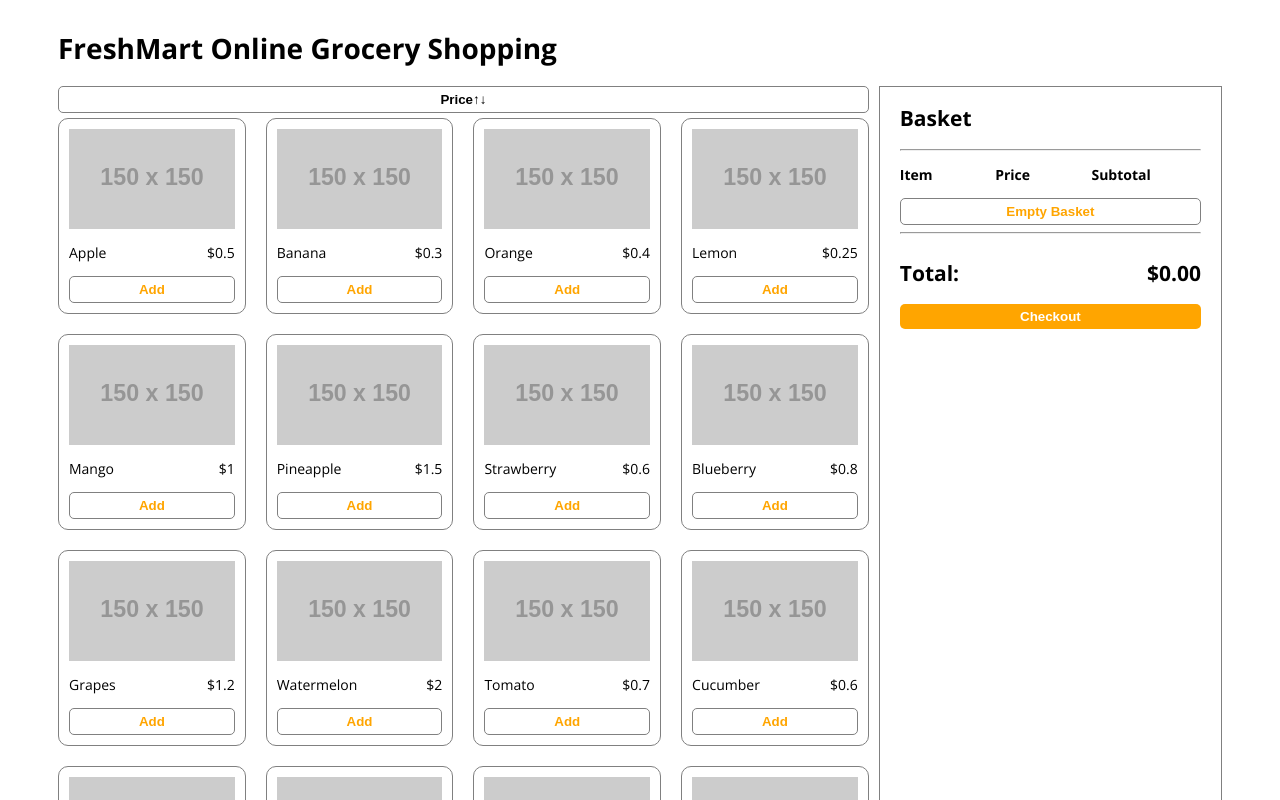
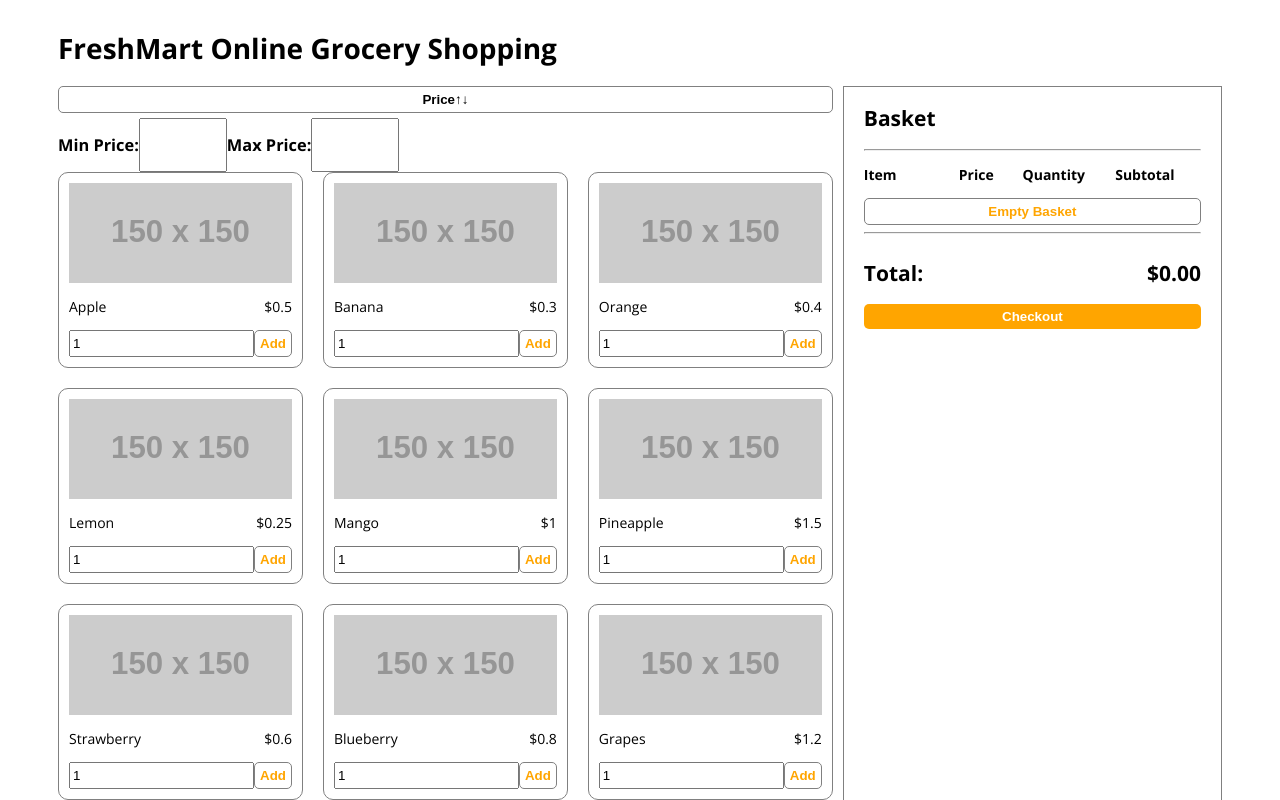
Before and after one commit to hien-tran-compado/grocery-store-app, a Vue app: page / in a window 1280 px wide. Shown: the top 800 px of the page. Built offline with nearby package versions, Linux system fonts and the light colour scheme.

Commit message:
additional objective

```diff
--- a/src/application-pages/ConfirmationPage.vue
+++ b/src/application-pages/ConfirmationPage.vue
@@ -1,22 +1,46 @@
 <template>
   <div class="confirmation-wrapper">
     <h1 class="confirmation-header">Your order has been confirm and is being processed </h1>
+    <p>Order Summary</p>
+    <ul>
+      <li class="list-header">
+        <span class="item-name">Item</span>
+        <span class="item-quantity">Quantity</span>
+        <span class="item-price">Unit Price</span>
+        <span class="item-subtotal">Price</span>
+      </li>
+      <li class="list-item" v-for="(shoppingListItem, index) in shoppingList" :key="index">
+        <span class="item-name"> {{ shoppingListItem.name }}</span>
+        <span class="item-quantity">{{ shoppingListItem.quantity }}</span>
+        <span class="item-price">${{ shoppingListItem.price.toFixed(2) }}</span>
+        <span class="item-subtotal">${{ (shoppingListItem.quantity * shoppingListItem.price).toFixed(2) }}</span>
+      </li>
+    </ul>
+    <hr>
+    <div class="basket-total">
+      <h2>Total:</h2>
+      <h2>${{ total.toFixed(2) }}</h2>
+    </div>
     <p>Your order has been confirm and is being processed.</p>
     <p>You will receive an email with your order details shortly. <br>
       If you have any questions or need further assistance, please don't hesitate to contact our customer support team.
     </p>
     <p>Thank you for shopping with us!</p>
-    <a @click="goToHomePage" class="confirmation-homepage">> Return to home page</a>
+    <router-link to="/" class="confirmation-homepage">> Return to home page</router-link>
   </div>
 </template>
 
 <script>
-import router from '../router'
 export default {
   name: 'ConfirmationPage',
-  methods: {
-    goToHomePage() {
-      router.push('/');
+  props: {
+    shoppingList: {
+      type: Array,
+      required: true
+    },
+    total: {
+      type: Number,
+      required: true
     }
   }
 }
@@ -43,4 +67,44 @@
   }
 
 }
+ul {
+	padding-left: 0;
+}
+.list-header {
+  font-weight: bold;
+  display: flex;
+  justify-content: space-between;
+}
+
+.list-item {
+  display: flex;
+  justify-content: space-between;
+}
+
+span.item-name {
+  width: 33%;
+
+}
+span.item-quantity {
+  width: 33%;
+  justify-content: left;
+  text-align: center;
+}
+
+span.item-price {
+  width: 33%;
+  justify-content: left;
+  text-align: center;
+}
+span.item-subtotal {
+  width: 33%;
+  justify-content: right;
+  text-align: right;
+}
+
+.basket-total {
+  display: flex;
+  justify-content:space-between;
+
+}
 </style>
--- a/src/application-pages/HomePage.vue
+++ b/src/application-pages/HomePage.vue
@@ -4,8 +4,15 @@
     <div class="container">
       <div>
         <button class="sort-button" @click="toggleSortOrder">Price&#8593;&#8595;</button>
+        <div class="price-filter">
+          <h3>Min Price:</h3>
+          <input type="number" class="price-input" v-model="minPrice">
+          <h3>Max Price:</h3>
+          <input type="number" class="price-input" v-model="maxPrice">
+        </div>
+
         <div class="items-box">
-          <ItemCard v-for="(groceryItem, index) in sortedGroceryArray"
+          <ItemCard v-for="(groceryItem, index) in filteredGroceryArray"
             :groceryItem="groceryItem"
             :key="index"
             @AddToBasket="handleAddItem" />
@@ -14,12 +21,15 @@
       <div class="shopping-list">
         <ShoppingList
           :shoppingList="shoppingList"
+          :total="total"
           @showEmptybasketModal="handleShowEmptybasketModal"
           @showCheckoutModal="handleShowCheckoutModal"
-          @removeItem="handleRemoveItem(index)" />
+          @removeItem="handleRemoveItem"
+          @incrementQuantity="handleIncrementQuantity"
+          @decrementQuantity="handleDecrementQuantity"
+          />
       </div>
     </div>
-
     <BaseModal :title="'Empty Basket'" v-if="showEmptyBasketModal" @close="showEmptyBasketModal = false"
       @proceed="proceedEmptyBasket">
       <template v-slot:modalText>
@@ -29,7 +39,6 @@
         Empty basket
       </template>
     </BaseModal>
-
     <BaseModal :title="'Order Confirmation'" v-if="showCheckoutModal" @close="showCheckoutModal = false"
       @proceed="proceedConfirmation">
       <template v-slot:modalText>
@@ -61,8 +70,20 @@
   router,
   computed: {
     sortedGroceryArray() {
-      return [...this.groceryArray]
-    }
+      return [...this.filteredGroceryArray]
+    },
+    filteredGroceryArray() {
+      return this.groceryArray.filter(item => {
+        return (!this.minPrice || item.price >= this.minPrice) && (!this.maxPrice || item.price <= this.maxPrice)
+      })
+
+    },
+    total() {
+			const totalPrice = this.shoppingList.reduce((total, item) => {
+        return total + (item.price * item.quantity);
+			}, 0);
+			return parseFloat(totalPrice.toFixed(2));
+		}
   },
   data() {
     return {
@@ -70,16 +91,18 @@
       shoppingList: [],
       showEmptyBasketModal: false,
       showCheckoutModal: false,
-      sortOrder: 'asc'
+      sortOrder: 'asc',
+      minPrice: null,
+      maxPrice: null,
     }
   },
   methods: {
     handleAddItem(item) {
       const existingItem = this.shoppingList.find(i => i.name === item.name);
       if (existingItem) {
-        existingItem.quantity++;
+        existingItem.quantity+=item.quantity;
       } else {
-        this.shoppingList.push({...item, quantity: 1});
+        this.shoppingList.push(item);
       }
     },
     handleShowEmptybasketModal() {
@@ -94,7 +117,15 @@
       this.showCheckoutModal = false;
     },
     proceedConfirmation() {
-      this.$router.push('/confirmation');
+      this.$router.push(
+        {
+          name: 'ConfirmationPage',
+          params: {
+            shoppingList: this.shoppingList,
+            total:this.total
+          }
+        }
+      );
       this.showEmptyBasketModal = false;
       this.showCheckoutModal = false;
     },
@@ -108,6 +139,16 @@
     },
     handleRemoveItem(index) {
       this.shoppingList.splice(index,1);
+    },
+    handleIncrementQuantity(index) {
+      this.shoppingList[index].quantity++;
+    },
+    handleDecrementQuantity(index) {
+      if (this.shoppingList[index].quantity>1) {
+      this.shoppingList[index].quantity--;
+      } else {
+        this.shoppingList.splice(index,1);
+      }
     }
   }
 }
@@ -139,9 +180,9 @@
       grid-template-columns: 1fr 1fr 1fr;
     }
 
-    @media (min-width: 992px) {
+    /* @media (min-width: 992px) {
       grid-template-columns: 1fr 1fr 1fr 1fr;
-    }
+    } */
 
 
     @media (min-width: 1440px) {
@@ -155,5 +196,11 @@
     border: 1px solid grey;
     margin: 0 0 0 10px;
   }
+  .price-filter {
+    display: flex;
+  }
+  .price-input {
+    width: 80px;
+  }
 }
 </style>
--- a/src/components/ItemCard.vue
+++ b/src/components/ItemCard.vue
@@ -1,19 +1,16 @@
 <template>
     <div class="item-card">
-      <img
-      :src="groceryItem.image_url"
-      class="card-image"
-      style="max-height: 100px">
+        <img :src="groceryItem.image_url" class="card-image" style="max-height: 100px">
         <div class="card-content">
             <div class="card-body">
-            <p class="card-title">{{groceryItem.name}}</p>
-            <p class="card-description">${{groceryItem.price}}</p>
+                <p class="card-title">{{ groceryItem.name }}</p>
+                <p class="card-description">${{ groceryItem.price }}</p>
             </div>
-        <BaseButton
-            buttonStyle="outlined"
-            @click.native="handleAddToBasket()"
-        >Add
+            <div class="card-footer">
+                <input type="number" v-model="inputQuantity">
+                <BaseButton buttonStyle="outlined" @click.native="handleAddToBasket()">Add
                 </BaseButton>
+            </div>
         </div>
     </div>
 </template>
@@ -27,18 +24,24 @@
     },
     data() {
         return {
-            buttonStyle: ''
+            buttonStyle: '',
+            inputQuantity: 1
         }
     },
     props: {
-        groceryItem : {
+        groceryItem: {
             type: Object,
             required: true
         }
     },
     methods: {
-        handleAddToBasket () {
-            this.$emit('AddToBasket',this.groceryItem);
+        handleAddToBasket() {
+            console.log(this.inputQuantity);
+            const itemWithQuantity = {
+                ...this.groceryItem,
+                quantity: parseFloat(this.inputQuantity)
+            };
+            this.$emit('AddToBasket', itemWithQuantity);
         }
     }
 }
@@ -48,6 +51,7 @@
 html {
     margin: 10px 50px;
 }
+
 .item-card {
     display: flex;
     flex-direction: column;
@@ -55,15 +59,24 @@
     // box-shadow: 0px 4px 4px 0px #00000040;
     border-radius: 10px;
     padding: 10px;
+
     .card-image {
         object-fit: cover;
     }
+
     .card-body {
         display: flex;
         flex-direction: row;
         align-items: center;
         justify-content: space-between;
     }
+
+    .card-footer {
+        display: flex;
+        flex-direction: row;
+        justify-content: space-between;
+    }
+
     .card-button {
         width: 100%;
         display: flex;
--- a/src/components/ShoppingList.vue
+++ b/src/components/ShoppingList.vue
@@ -7,14 +7,19 @@
 				<li class="list-header">
 					<span class="item-name">Item</span>
 					<span class="item-price">Price</span>
+					<span class="item-quantity">Quantity</span>
 					<span class="item-subTotal">Subtotal</span>
 					<span class="item-remove"></span>
 				</li>
 				<li class="list-item" v-for="(shoppingListItem, index) in shoppingList" :key="index">
 					<span class="item-name"> {{ shoppingListItem.name }}</span>
-					<span class="item-price">${{ shoppingListItem.price.toFixed(2) }} x {{ shoppingListItem.quantity }}</span>
-					<span class="item-subTotal">${{ calculateItemTotal(shoppingListItem).toFixed(2) }}</span>
-					<span class="item-remove"><button class="item-removeButton" @click="removeItem(index)">x</button></span>
+					<span class="item-price">${{ shoppingListItem.price.toFixed(2) }}</span>
+					<span class="item-quantity">{{ shoppingListItem.quantity }}
+						<button @click="incrementQuantity(index)" class="item-actionButton">+</button>
+						<button @click="decrementQuantity(index)" class="item-actionButton">-</button>
+					</span>
+					<span class="item-subTotal">${{ (shoppingListItem.price * shoppingListItem.quantity).toFixed(2) }}</span>
+					<span class="item-remove"><button class="item-actionButton" @click="removeItem(index)">x</button></span>
 				</li>
 			</ul>
 		</div>
@@ -27,7 +32,6 @@
 		</div>
 		<BaseButton buttonStyle="filled" @click.native="handleCheckout" :disabled="shoppingList.length === 0">Checkout
 		</BaseButton>
-
 	</div>
 </template>
 :
@@ -47,14 +51,18 @@
 		shoppingList: {
 			type: Array,
 		},
+		total: {
+			type: Number,
+			required: true
+		}
 	},
 	computed: {
-		total() {
-			const totalPrice = this.shoppingList.reduce((total, item) => {
-				return total + this.calculateItemTotal(item);
-			}, 0);
-			return parseFloat(totalPrice.toFixed(2));
-		}
+		// total() {
+		// 	const totalPrice = this.shoppingList.reduce((total, item) => {
+		// 		return total + this.calculateItemTotal(item);
+		// 	}, 0);
+		// 	return parseFloat(totalPrice.toFixed(2));
+		// }
 	},
 	methods: {
 		handleEmptybasket() {
@@ -63,12 +71,15 @@
 		handleCheckout() {
 			this.$emit('showCheckoutModal');
 		},
-		calculateItemTotal(item) {
-			return item.price * item.quantity
+		removeItem(index) {
+			this.$emit('removeItem', index)
 		},
-		removeItem(index) {
-			this.$emit('removeItem',index)
-		}
+		incrementQuantity(index) {
+			this.$emit('incrementQuantity', index)
+		},
+		decrementQuantity(index) {
+			this.$emit('decrementQuantity', index)
+		},
 	}
 }
 </script>
@@ -108,7 +119,12 @@
 }
 
 span.item-price {
-	width: 25%;
+	width: 35%;
+}
+
+span.item-quantity {
+	width: 35%;
+	text-align: left
 }
 
 span.item-subTotal {
@@ -119,6 +135,7 @@
 span.item-remove {
 	width: 10%;
 	text-align: right;
+
 	.item-removeButton {
 		background-color: transparent;
 
@@ -127,18 +144,17 @@
 	}
 }
 
-.item-removeButton {
+.item-actionButton {
 	border: 1px solid grey;
 	box-shadow: 0px 1px 1px 0px #00000040;
 	border-radius: 50%;
 	padding: 0;
 	width: 15px;
-  height: 15px;
+	height: 15px;
 }
 
 .basket-total {
 	display: flex;
 	justify-content: space-between;
 }
-
 </style>
--- a/src/router.js
+++ b/src/router.js
@@ -6,8 +6,20 @@
 Vue.use(VueRouter);
 
 const routes = [
-  {path: '/', component: HomePage},
-  {path: '/confirmation', component: ConfirmationPage },
+  {
+    path: '/',
+    name: 'HomePage',
+    component: HomePage
+  },
+  {
+    path: '/confirmation',
+    name: 'ConfirmationPage',
+    component: ConfirmationPage,
+    props: route => ({
+      shoppingList: route.params.shoppingList,
+      total: route.params.total
+    })
+  },
 ];
 
 const router = new VueRouter({
```
Lines whose indentation alone changed are shown as unchanged.
